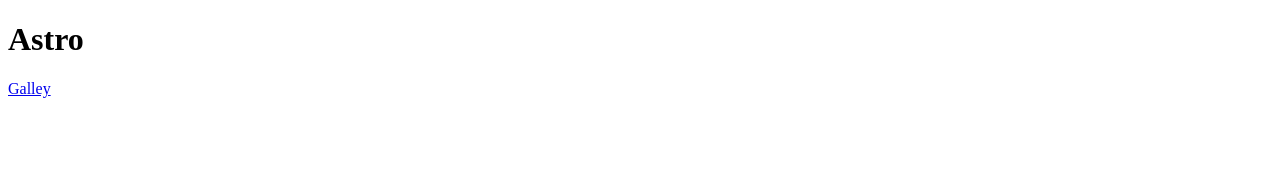
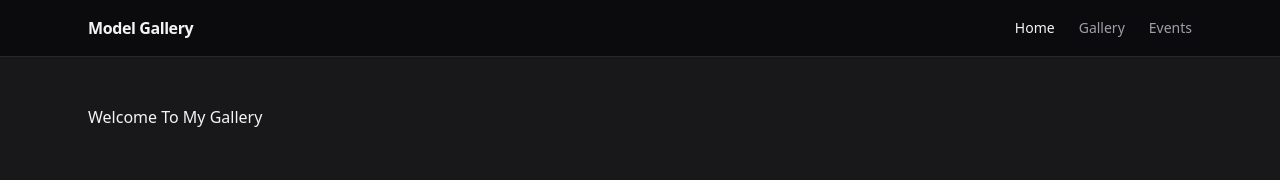
Before and after one commit to danCarmody/gallery-site, an Astro site: page / in a window 1280 px wide. Built offline with nearby package versions, Linux system fonts and the light colour scheme; Astro itself is replaced by a stand-in of ours.

Commit message:
Created a navbar component for easier navigation. Updated the homepage with baselayout

```diff
--- /dev/null
+++ b/src/components/navBar.astro
@@ -0,0 +1,26 @@
+---
+const navItems = [
+    {label: "Home", href:"/"},
+    {label: "Gallery", href:"/gallery"},
+    {label: "Events", href:"/events"}
+];
+
+const currentPath = Astro.url.pathname;
+const isActive = (href) => currentPath === href;
+---
+
+<nav class="sticky top-0 z-50 border-b border-zinc-800 bg-zinc-950/80 backdrop-blur">
+    <div class="max-w-6xl mx-auto px-6 h-14 flex items-center justify-between">
+        <a href="/" class="font-semibold tracking-tight text-zinc-100">
+           Model Gallery
+        </a>
+        <div class="flex items-center gap-6 text-sm">
+            {navItems.map((item) => (
+                <a href={item.href}
+                class={isActive(item.href) ? "text-zinc-100" : "text-zinc-400 hover:text-zinc-100 transition"}>
+                    {item.label}
+                </a>
+            ))}
+        </div>
+    </div>
+</nav>
--- a/src/layouts/baseLayout.astro
+++ b/src/layouts/baseLayout.astro
@@ -1,5 +1,6 @@
 ---
 import "../styles/global.css";
+import NavBar from "../components/navBar.astro";
 
 const {
     title = "Painting Gallery",
@@ -12,11 +13,14 @@
         <meta charset="utf-8"/>
         <meta name="viewport" content="width=device-width, initial scale=1"/>
 
-        {title}
+        <title>{title}</title>
         <meta name="descirption" content={description} />
     </head>
 
     <body class="bg-zinc-900 text-zinc-100 antialiased">
-        <slot />
+        <NavBar />
+        <main class="max-w-6xl mx-auto px-6 py-12">
+            <slot />
+        </main>
     </body>
 </html>
--- a/src/layouts/models/bloodPeltHunter.astro
+++ b/src/layouts/models/bloodPeltHunter.astro
@@ -35,7 +35,7 @@
                 class="rounded-2x1 mt-8 w-full"
             />
 
-            {model.data.galleryImage?.length > 0 && (
+            {model.data.galleryImages?.length > 0 && (
                 <div class="grid grid-cols-2 gap-4 mt-6">
                     {model.data.galleryImage(((img) => (
                         <img src={img} alt=" " class="rounded-x1" loading="lazy" />
--- a/src/pages/gallery.astro
+++ b/src/pages/gallery.astro
@@ -10,7 +10,6 @@
 const dateFormatted = (d) => d ? new Intl.DateTimeFormat("en-US", { year:"numeric", month:"short", day:"2-digit"}).format(d) : "";
 ---
 <BaseLayout title="Gallery">
-    <main class="max-w-6xl mx-auto px-6 py-12">
         <h1 class="text-3xl font-semibold mb-8">Gallery</h1>
         <!---------------------------------------------------------------->
         <div class="grid grid-cols-2 md:grid-cols-3 lg:grid-cols-4 gap-6">
@@ -37,5 +36,4 @@
                 </a>
             ))}
         </div>
-    </main>
 </BaseLayout>
--- a/src/pages/index.astro
+++ b/src/pages/index.astro
@@ -1,26 +1,11 @@
 ---
 import { getCollection } from "astro:content";
+import BaseLayout from "../layouts/baseLayout.astro";
 
 const models = await getCollection("models");
 ---
 
-<html lang="en">
-	<head>
-		<meta charset="utf-8" />
-		<link rel="icon" type="image/svg+xml" href="/favicon.svg" />
-		<meta name="viewport" content="width=device-width" />
-		<meta name="generator" content={Astro.generator} />
-		<title>Astro</title>
-	</head>
-	<body>
-		<h1>Astro</h1>
-		<div class="mt-10">
-			<a
-				href="/gallery"
-				class="inline-block rounded-lg bg-zinc-100 text-zinc-900 px-6 py-3 font-medium hover:bg-white transition"
-			>
-				Galley
-			</a>
-		</div>
-	</body>
-</html>
+<BaseLayout>
+	<h1>Welcome To My Gallery</h1>
+
+</BaseLayout>
```
